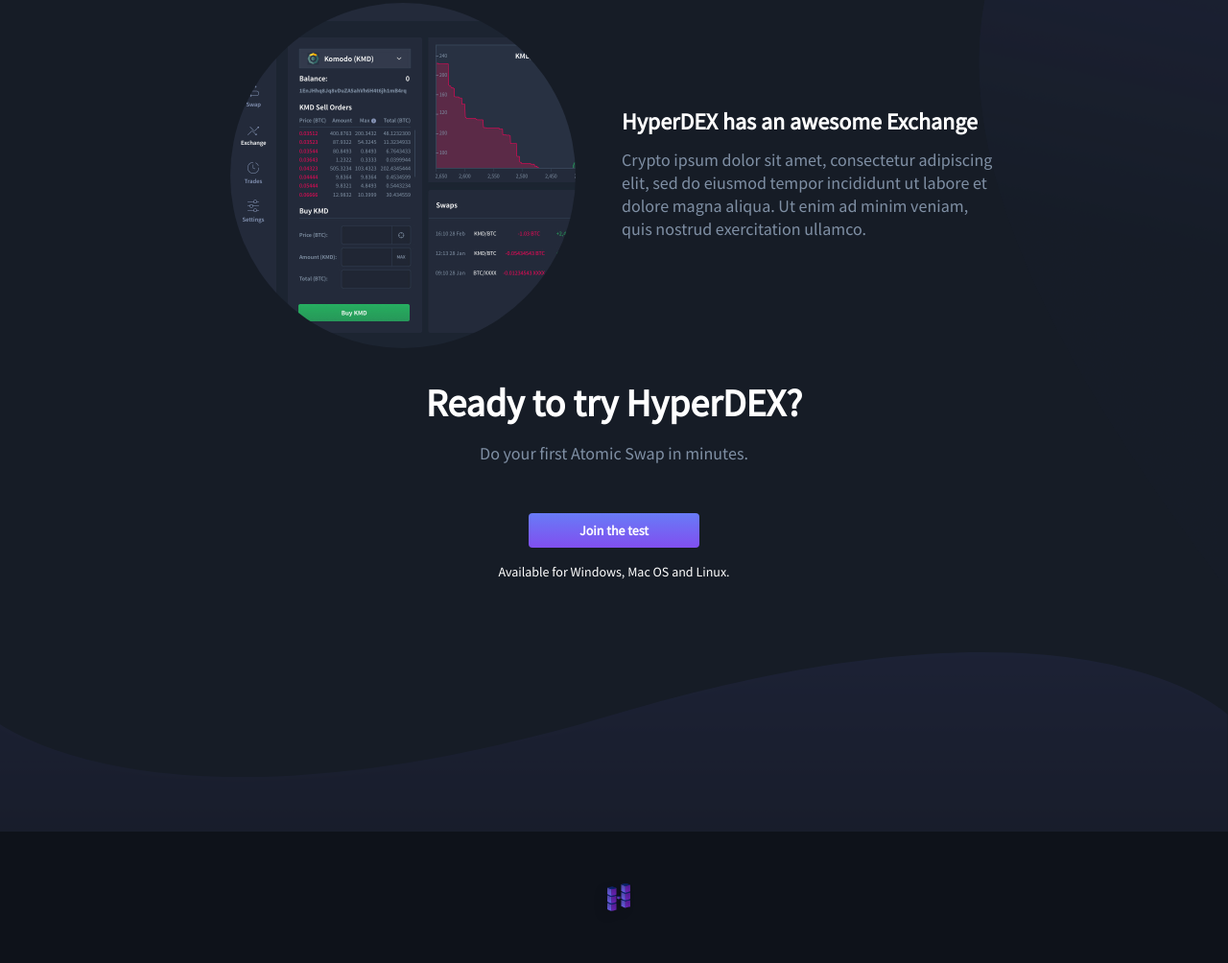
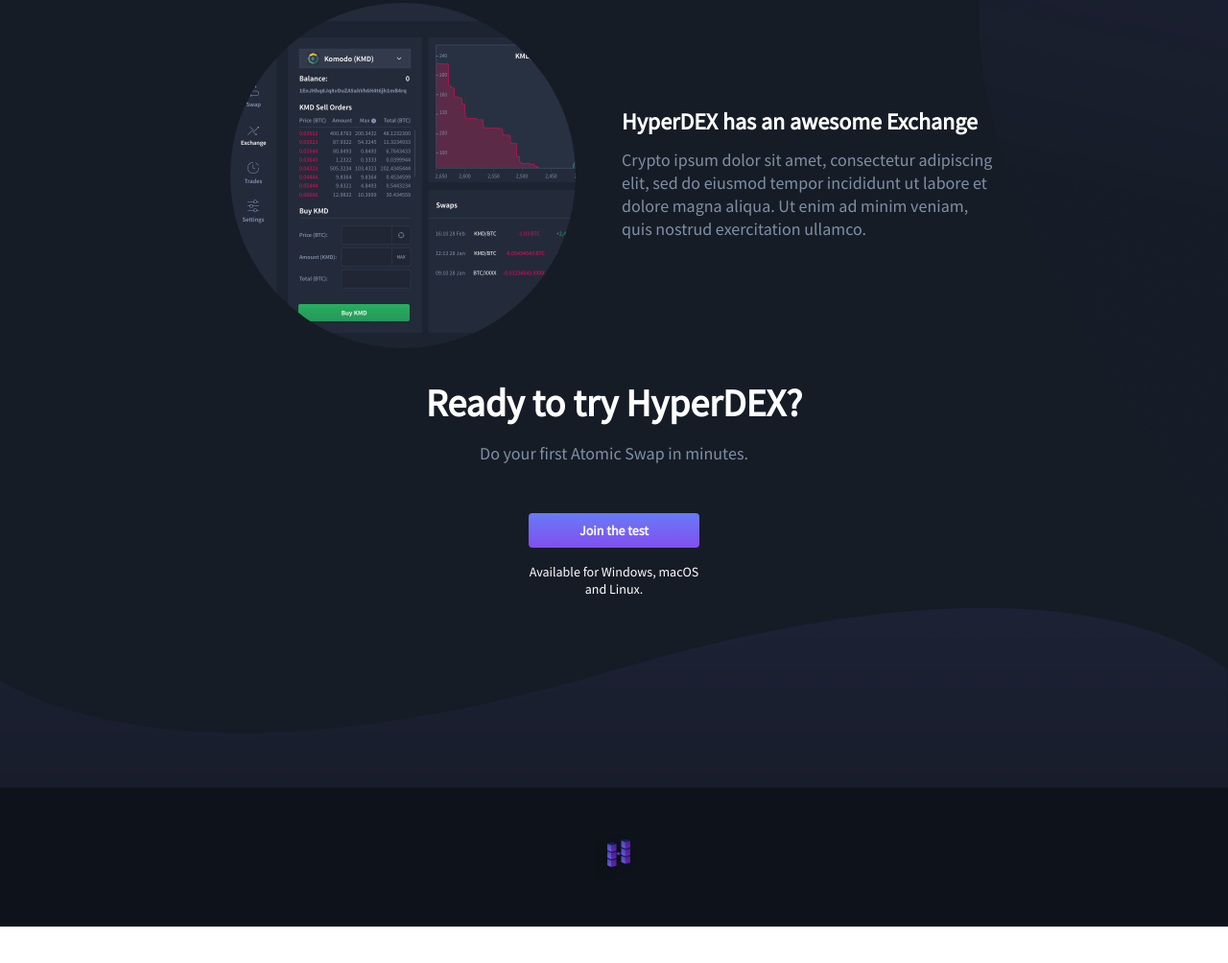
Before and after one commit to atomiclabs/hyperdex-site, a Gatsby site: page / in a window 1280 px wide. Shown: the part 2465-3469 px from the top of the page at 96% size. After the commit the page ends 3431 px from the top, so only its background shows below. Built offline with nearby package versions, Linux system fonts and the light colour scheme; Gatsby itself is replaced by a stand-in of ours.

Commit message:
Fixed bottom bottom CTA availability text

```diff
--- a/src/components/Main/index.js
+++ b/src/components/Main/index.js
@@ -73,6 +73,6 @@
 	<p style={{marginTop: '2rem'}} className={styles.title}>Ready to try HyperDEX?</p>
 	<p className={styles.subTitle}>Do your first Atomic Swap in minutes.</p>
 	<Button text='Join the test' />
-	<p className={styles.text}>Available for Windows, Mac OS and Linux.</p>
+	<p className={styles.text}>Available for Windows, macOS and Linux.</p>
 	<HorizontalWave />
 </div>
--- a/src/components/Main/index.module.css
+++ b/src/components/Main/index.module.css
@@ -27,9 +27,12 @@
 }
 
 .text {
-  margin: 1rem 0 4rem 0;
+  margin-top: 1rem;
   font-size: 0.875rem;
   line-height: 1.125rem;
+  font-weight: 300;
+  max-width: 177px;
+  text-align: center;
 }
 
 .descriptions {
```
